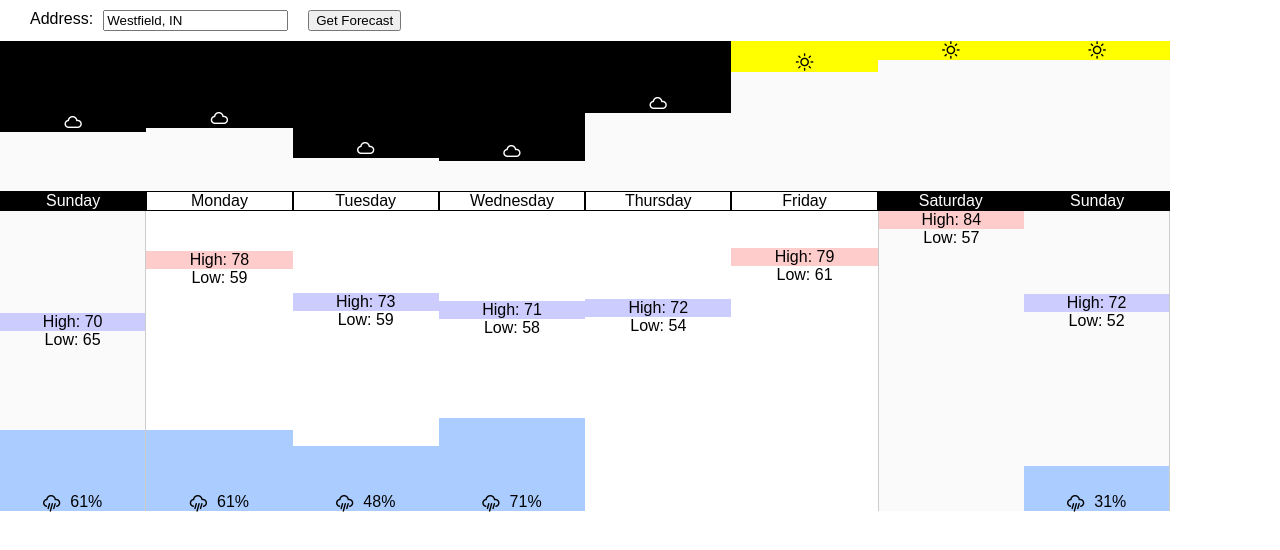
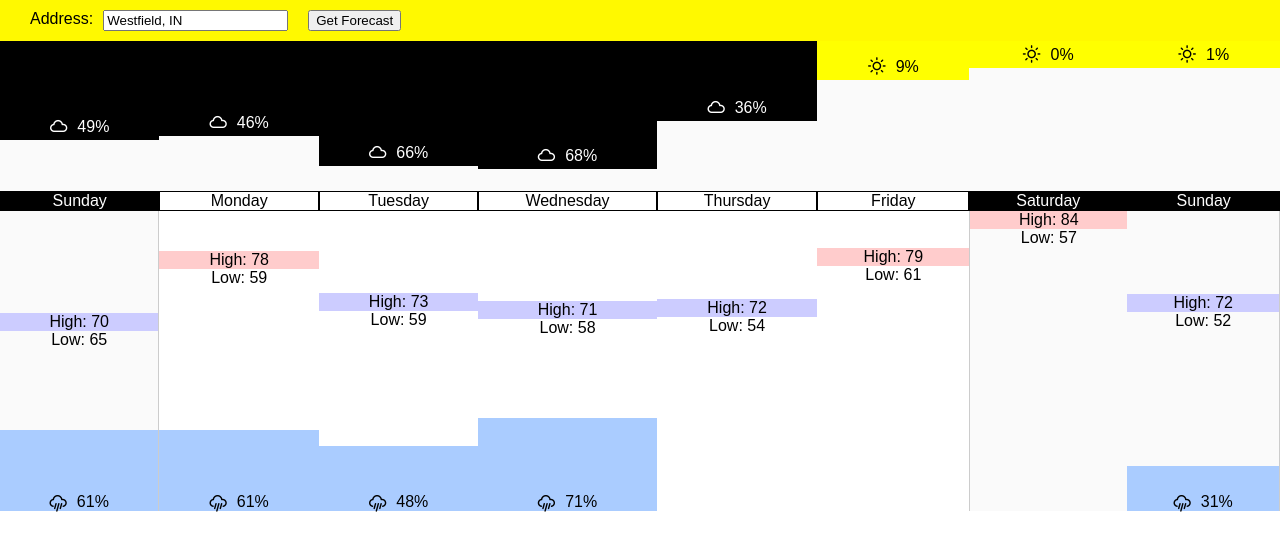
Before and after one commit to shawnaxsom/horizonal, a React (Create React App) app: page / in a window 1280 px wide. Shown: the top 550 px of the page. Built offline with nearby package versions, Linux system fonts and the light colour scheme.

Commit message:
styling, width, etc

```diff
--- a/src/App.js
+++ b/src/App.js
@@ -11,7 +11,7 @@ const getDayName = daysFromToday =>
 const DayForecast = ({day, daysFromToday, maximumHigh, averageHigh}) => {
   const dayOfWeek = getDayName(daysFromToday);
   return (
-    <div style={{width: `${1024 / 7}px`}}>
+    <div style={{flexGrow: 1}}>
       <div
         style={{
           height: `${parseInt(1.0 * 150, 10)}px`,
@@ -24,12 +24,22 @@ const DayForecast = ({day, daysFromToday, maximumHigh, averageHigh}) => {
               Math.max(day.cloudCover * 150, 1),
               10,
             )}px solid ${day.cloudCover < 0.2 ? "#ffff00" : "#000000"}`,
+            padding: 4,
             background: day.cloudCover < 0.2 ? "#ffff00" : "#000000",
           }}
         >
           {day.cloudCover < 0.2
             ? <i style={{color: "black"}} className="wi wi-day-sunny" />
             : <i style={{color: "white"}} className="wi wi-cloud" />}
+          <div
+            style={{
+              display: "inline-block",
+              marginLeft: 10,
+              ...(day.cloudCover < 0.2 ? {color: "black"} : {color: "white"}),
+            }}
+          >
+            {Math.round(day.cloudCover * 100, 0)}%
+          </div>
         </div>
       </div>
       <div
@@ -145,7 +155,7 @@ class App extends Component {
 
     return (
       <div className="App">
-        <div style={{display: "flex", margin: 10}}>
+        <div style={{display: "flex", padding: 10, background: "#fff900"}}>
           <div style={{marginLeft: 20, marginRight: 10}}>Address:</div>
           <input
             type="text"
@@ -163,10 +173,11 @@ class App extends Component {
 
         <div style={{display: "flex"}}>
           {this.state.forecast &&
-            this.state.forecast.daily.data.map((day, daysFromToday) =>
+            this.state.forecast.daily.data.map((day, key) =>
               <DayForecast
+                key={key}
                 day={day}
-                daysFromToday={daysFromToday}
+                daysFromToday={key}
                 maximumHigh={maximumHigh}
                 averageHigh={averageHigh}
                 averagePop={averagePop}
```
